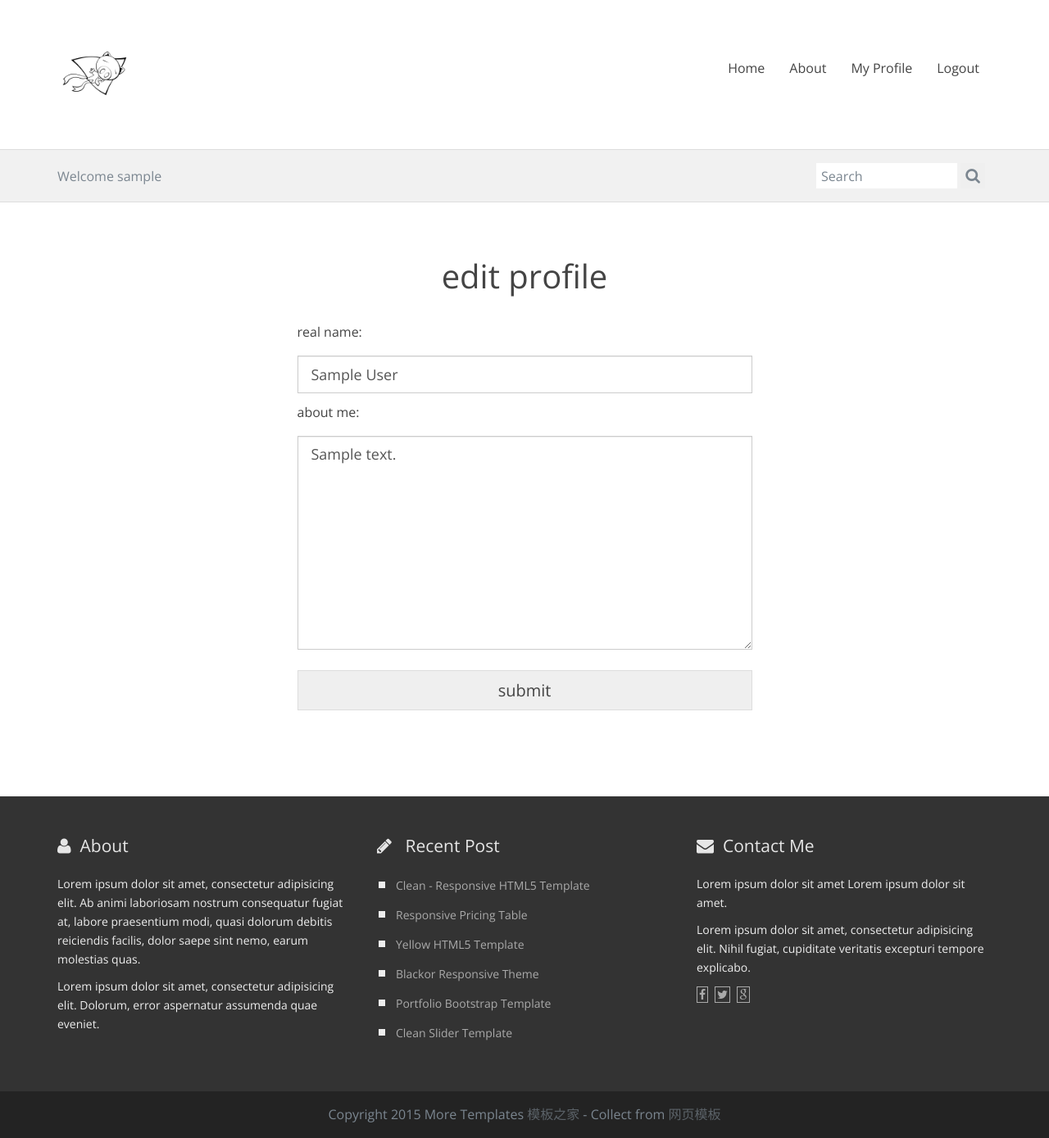
After one commit to cao93821/flaskPractice02, a Flask app: page /user_profile/1/edit in a window 1280 px wide. The commit adds this page. Shown: the whole page at 82% size. Run offline with Flask 2, Linux system fonts and the light colour scheme; a user stored in the database is signed in; tables that the repository leaves empty hold one stand-in row (values such as "Sample post"); some libraries are stand-ins or nearby versions.

Commit message:
version 1.5

```diff
--- a/app/forms.py
+++ b/app/forms.py
@@ -1,8 +1,9 @@
 from flask_wtf import Form
-from wtforms import StringField, PasswordField, SubmitField, FileField, TextAreaField
-from wtforms.validators import DataRequired, equal_to
+from wtforms import StringField, PasswordField, SubmitField, FileField, TextAreaField, BooleanField, SelectField
+from wtforms.validators import DataRequired, equal_to, Length, ValidationError
 from flask_wtf.file import FileRequired, FileAllowed
-from app import photos
+from app import photos, db
+from .models import Role, User
 
 
 class LoginForm(Form):
@@ -51,3 +52,32 @@ class PasswordResetForm(Form):
 class SetNewEmailForm(Form):
     new_email = StringField('email', validators=[DataRequired()])
     submit = SubmitField('reset email')
+
+
+class EditUserProfileForm(Form):
+    real_name = StringField('real_name', validators=[Length(0, 64)])
+    about_me = TextAreaField('about_me')
+    submit = SubmitField('submit')
+
+
+class EditUserProfileAdminForm(Form):
+    email = StringField('email', validators=[DataRequired(), Length(1, 64)])
+    user_name = StringField('user_name', validators=[DataRequired(), Length(1, 64)])
+    confirmed = BooleanField('confirmed')
+    role = SelectField('role', coerce=int)  # 这里是要对data做一个强制类型转换
+    real_name = StringField('real_name', validators=[Length(0, 64)])
+    about_me = TextAreaField('about_me')
+    submit = SubmitField('submit')
+
+    def __init__(self, user, *args, **kwargs):
+        super().__init__(*args, **kwargs)
+        self.role.choices = [(role.id, role.name) for role in db.session.query(Role).all()]  # choice的前一个是value，后一个label，很简单看看源码就明白了
+        self.user = user
+
+    def validate_email(self, field):
+        if field.data != self.user.email and db.session.query(User).filter_by(email=field.data).first():
+            raise ValidationError('Email is already used')
+
+    def validate_user_name(self, field):
+        if field.data != self.user.user_name and db.session.query(User).filter_by(user_name=field.data).first():
+            raise ValidationError('user name is already used')
--- a/app/models.py
+++ b/app/models.py
@@ -3,6 +3,7 @@ from flask_login import UserMixin
 from werkzeug.security import generate_password_hash, check_password_hash
 from itsdangerous import TimedJSONWebSignatureSerializer
 from flask import current_app
+from datetime import datetime
 
 
 def date_transform(raw_date):
@@ -63,9 +64,21 @@ class User(db.Model, UserMixin):
     email = db.Column(db.String(40))
     user_name = db.Column(db.String(40))
     hash_password = db.Column(db.Text)
-    role_id = db.Column(db.Integer, db.ForeignKey('role.id'))
+    role_id = db.Column(
+        db.Integer,
+        db.ForeignKey('role.id'),
+        default=lambda: db.session.query(Role).filter_by(name='User').first().id
+    )
     comment = db.relationship('Comment', backref='author')
     confirmed = db.Column(db.Boolean, default=False)
+    real_name = db.Column(db.String(20))
+    about_me = db.Column(db.Text)
+    gmt_create = db.Column(db.DateTime(), default=datetime.now)
+    last_online_time = db.Column(db.DateTime(), default=datetime.now)  # 这里对default参数传入了一个函数对象，使之能在User实例化的时候动态变化
+
+    def update_last_online_time(self):
+        self.last_online_time = datetime.now()
+        db.session.commit()
 
     def can(self, permissions):
         return self.role is not None and (
--- a/app/templates/base.html
+++ b/app/templates/base.html
@@ -50,6 +50,11 @@
                             {% if current_user.is_authenticated and current_user.can(2) %}
                             <li>
                                 <a href="{{ url_for('main.administration') }}">Administration</a>
+                            </li>
+                            {% endif %}
+                            {% if current_user.is_authenticated %}
+                            <li>
+                                <a href="{{ url_for('main.user_profile', user_id=current_user.id) }}">My Profile</a>
                             </li>
                             {% endif %}
                             {% if current_user.is_authenticated %}
--- a/app/templates/single.html
+++ b/app/templates/single.html
@@ -70,7 +70,7 @@
                             <header class="clearfix">
                                 <img src="{{ url_for('static', filename='img/logopig.jpg') }}" alt="A Smart Guy" class="avatar">
                                 <div class="meta">
-                                    <h3><a href="#">{{ comment.user_name }}</a></h3>
+                                    <h3><a href="{{ url_for('main.user_profile', user_id=comment.user_id) }}">{{ comment.user_name }}</a></h3>
                                     <span class="date">
                                         {{ comment.gmt_create }}
                                     </span>
--- /dev/null
+++ b/app/templates/user_profile_edit.html
@@ -0,0 +1,21 @@
+{% extends "base.html" %}
+{% block content %}
+    <div class="widewrapper main">
+        <div class="container">
+            <div class="row">
+                <div class="col-md-6 col-md-offset-3 clean-superblock" id="contact">
+                    <form action="{{ url_for('main.user_profile_edit', user_id=current_user.id) }}" method="post" accept-charset="utf-8" class="contact-form">
+                        {{ form.hidden_tag() }}
+                        <h2>edit profile</h2>
+                        <p>real name: {{ form.real_name(class="form-control input-lg") }}</p>
+                        <p>about me: {{ form.about_me(class="form-control input-lg", rows=10) }}</p>
+                        {% for error in form.errors.real_name %}
+                        <p style="color:red;">{{ error }}</p>
+                        {% endfor %}
+                        <p>{{ form.submit(class="btn btn-xlarge btn-clean-one") }}</p>
+                    </form>
+                </div>
+            </div>
+        </div>
+    </div>
+{% endblock %}
--- a/app/views/auth.py
+++ b/app/views/auth.py
@@ -6,6 +6,12 @@ from flask_login import login_required, login_user, logout_user, current_user
 from ..mail import send_email
 
 auth = Blueprint('auth', __name__)
+
+
+@auth.before_app_request
+def before_request():
+    if current_user.is_authenticated:
+        current_user.update_last_online_time()
 
 
 @auth.route('/signup', methods=['GET', 'POST'])
--- a/app/views/main.py
+++ b/app/views/main.py
@@ -1,7 +1,7 @@
 from .. import db, photos
 from flask import render_template, redirect, flash, url_for, send_from_directory, Blueprint, current_app, request, Flask, abort
-from ..models import Blog, User, Comment, Ip, Permission
-from ..forms import ReleaseForm, CommentForm
+from ..models import Blog, User, Comment, Ip, Permission, Role
+from ..forms import ReleaseForm, CommentForm, EditUserProfileForm, EditUserProfileAdminForm
 from flask_login import login_required, current_user
 from datetime import date
 from config import Config
@@ -16,7 +16,7 @@ def permission_required(permission):
         @wraps(func)  # 神来之笔
         def wrappers(*args, **kwargs):
             if not current_user.can(permission):
-                abort(404)
+                abort(444)
             else:
                 return func(*args, **kwargs)  # 为什么要return，直接func不行么？？难道和wraps的用法有关系？的确有关系
         return wrappers
@@ -60,6 +60,7 @@ def single(blog_id):
                                                        Comment.reply_id == None).all()
     comments = [dict(id=result.id,
                      user_name=db.session.query(User).filter_by(id=result.user_id).first().user_name,
+                     user_id=result.user_id,
                      gmt_create=result.format_date,
                      comment_content=result.comment_content) for result in comment_results]
     recommended_blogs_result = db.session.query(Blog).filter(Blog.is_recommend == 1).order_by(Blog.id.desc())
@@ -152,6 +153,64 @@ def about():
     return render_template('about.html')
 
 
+@main.route('/user_profile/<user_id>')
+def user_profile(user_id):
+    user = db.session.query(User).filter_by(id=user_id).first()
+    if not user:
+        abort(444)
+    return render_template('user_profile.html', user=user)
+
+
+@main.route('/user_profile/<user_id>/edit', methods=['GET', 'POST'])
+@login_required
+def user_profile_edit(user_id):
+    if current_user.id != int(user_id):  # 这里注意一下，传进来的东西全部是字符串，如果未加申明的话，所以要用int进行类型转换
+        abort(444)
+    form = EditUserProfileForm()
+    if form.validate_on_submit():
+        current_user.real_name = form.real_name.data
+        current_user.about_me = form.about_me.data
+        db.session.commit()
+        flash('your profile has been updated')
+        return redirect(url_for('main.user_profile_edit', user_id=user_id))
+
+    # 应该通过form.real_name.data去对填充form域的默认值，而非通过placeholder属性去改，后者会导致提交的时候出现空数据
+    form.real_name.data = current_user.real_name
+    form.about_me.data = current_user.about_me
+
+    return render_template('user_profile_edit.html', form=form)
+
+
+@main.route('/user_profile/<user_id>/edit_admin', methods=['GET', 'POST'])
+@login_required
+@permission_required(Permission.SUPERADMIN)
+def user_profile_edit_admin(user_id):
+    user = db.session.query(User).filter_by(id=user_id).first()
+    if user:
+        form = EditUserProfileAdminForm(user)
+        if form.validate_on_submit():
+            user.email = form.email.data
+            user.user_name = form.user_name.data
+            user.confirmed = form.confirmed.data
+
+            # 这里的get需要的是一个primary key的值，role.data返回的是一个int, 同时应该也会修改user.role_id
+            user.role = db.session.query(Role).get(form.role.data)
+
+            user.real_name = form.real_name.data
+            user.about_me = form.about_me.data
+            db.session.commit()
+            flash('profile has been updated')
+            return redirect(url_for('main.user_profile_edit_admin', user_id=user_id))
+        form.email.data = user.email
+        form.user_name.data = user.user_name
+        form.confirmed.data = user.confirmed
+        form.role.data = user.role_id
+        form.real_name.data = user.real_name
+        form.about_me.data = user.about_me
+
+        return render_template('user_profile_edit_admin.html', form=form, user=user)
+
+
 @main.route('/_uploads/photos/<filename>')
 def uploaded_file(filename):
     return send_from_directory(Config.UPLOADED_PHOTOS_DEST, filename)
--- a/config.py
+++ b/config.py
@@ -25,6 +25,7 @@ class Config:
 class DevelopmentConfig(Config):
     DEBUG = True
     SQLALCHEMY_DATABASE_URI = 'mysql://root:yiwen517112@139.196.77.131/flask_test'
+    SENTRY_DSN = 'http://ea5f8dfcc4be45db8f5b290704b83cdf:095c1899cbda4342bf4fff11b60d3ea3@139.196.77.131:9000/2'
 
 
 class TestingConfig(Config):
@@ -34,6 +35,7 @@ class TestingConfig(Config):
 
 class ProductionConfig(Config):
     SQLALCHEMY_DATABASE_URI = 'mysql://root:yiwen517112@139.196.77.131/flask'
+    SENTRY_DSN = 'http://962494174ddc4a07b140ad4267321e48:763a4cfad6634a97a5f018d13856f126@139.196.77.131:9000/8'
 
 
 config = {
```
Also changed, not shown: app/__init__.py (+4 -15 lines), app/templates/user_profile.html (added, +20 -0 lines), app/templates/user_profile_edit_admin.html (added, +25 -0 lines).
